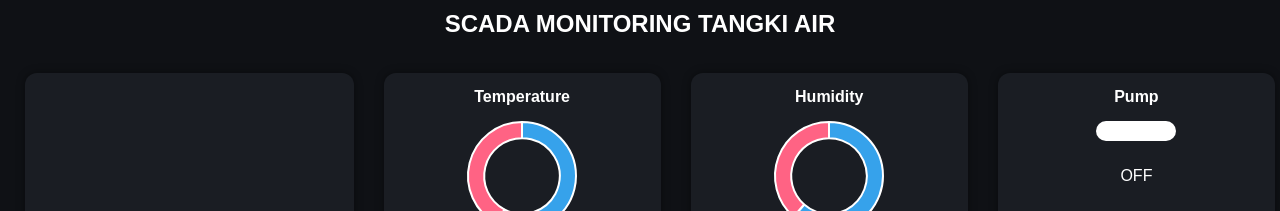
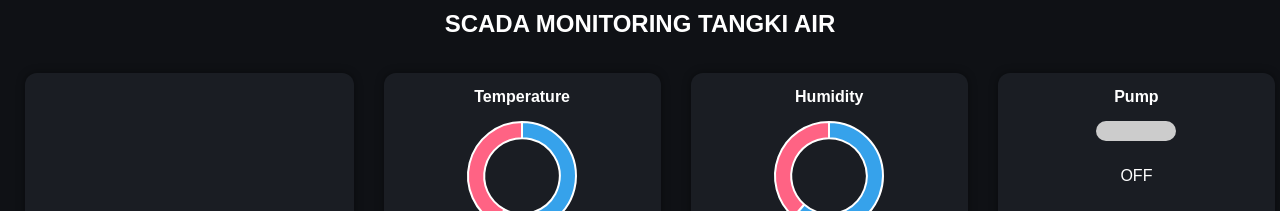
Before and after one commit to tubagusalpin/water-tank, a plain HTML site: page index.html in a window 1280 px wide. Shown: the top 211 px of the page. Drawn offline with nearby package versions, Linux system fonts and the light colour scheme.

Commit message:
Update index.html

```diff
--- a/index.html
+++ b/index.html
@@ -41,7 +41,7 @@
   <!-- PUMP -->
   <div class="card pump-card">
     <h4>Pump</h4>
-    <div id="fan"></div>
+    <div id="fan" class="off"></div>
     <p id="pumpStatus">OFF</p>
   </div>
 
```
